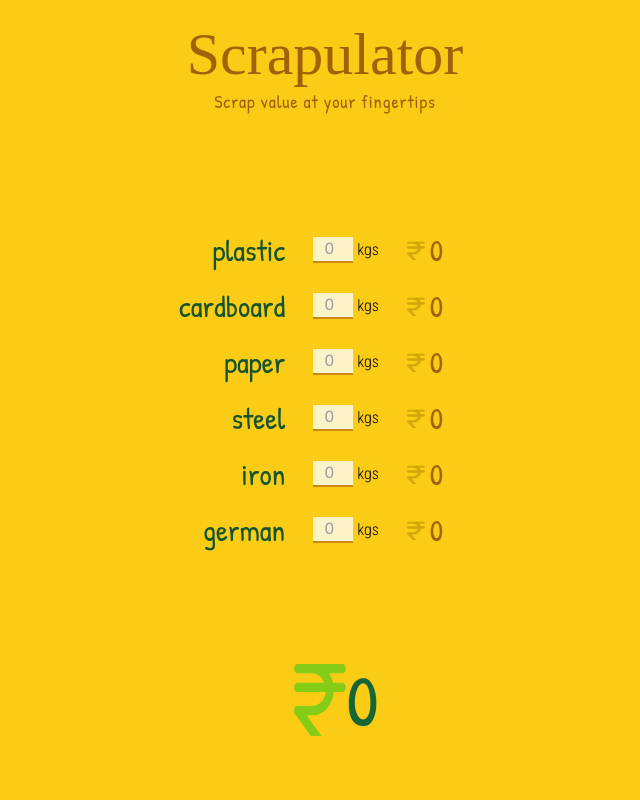
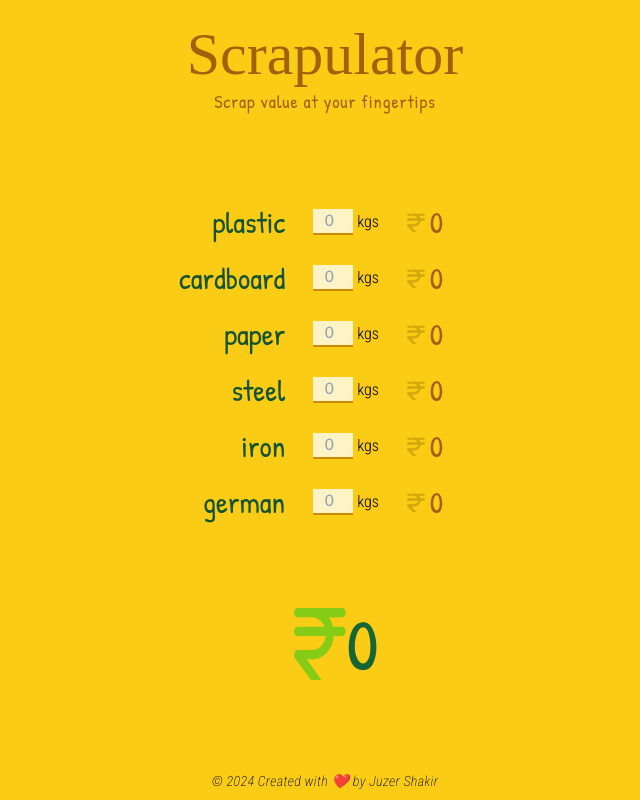
Before and after one commit to JuzerShakir/scrapulator, a React (Vite) app: page / in a window 1280 px wide. Shown: the whole page, without its empty margins (315-955 px from the left). Built offline with nearby package versions, Linux system fonts and the light colour scheme; a web font is replaced by a local one.

Commit message:
add footer

```diff
--- a/index.html
+++ b/index.html
@@ -22,7 +22,7 @@
 	<body class="bg-yellow-400">
 		<div
 			id="root"
-			class="h-svh flex flex-col justify-between items-center pt-6 pb-16"
+			class="h-svh flex flex-col justify-between items-center pt-6"
 		></div>
 		<script type="module" src="/src/main.jsx"></script>
 	</body>
--- a/src/App.jsx
+++ b/src/App.jsx
@@ -65,6 +65,7 @@ function App() {
 			<Header />
 			<ScrapItems items={items} onHandleItemEarnings={handleItemEarnings} />
 			<GrandTotal totalEarnings={newTotalEarnings} />
+			<Footer />
 		</>
 	);
 }
@@ -185,4 +186,14 @@ function GrandTotal({ totalEarnings }) {
 	);
 }
 
+function Footer() {
+	return (
+		<footer className="mb-2">
+			<copy className="roboto-condensed-light-italic text-xs md:text-sm tracking-wider md:tracking-wide">
+				&copy; 2024 Created with ❤️ by Juzer Shakir
+			</copy>
+		</footer>
+	);
+}
+
 export default App;
--- a/src/index.css
+++ b/src/index.css
@@ -8,6 +8,13 @@
 	font-optical-sizing: auto;
 	font-weight: 300;
 	font-style: normal;
+}
+
+.roboto-condensed-light-italic {
+	font-family: "Roboto Condensed", sans-serif;
+	font-optical-sizing: auto;
+	font-weight: 200;
+	font-style: italic;
 }
 
 .patrick-hand-sc-regular {
```
